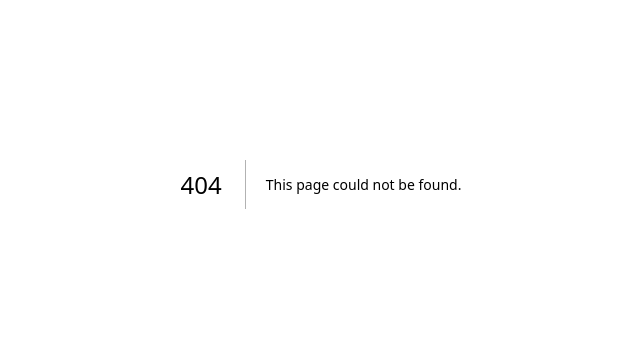
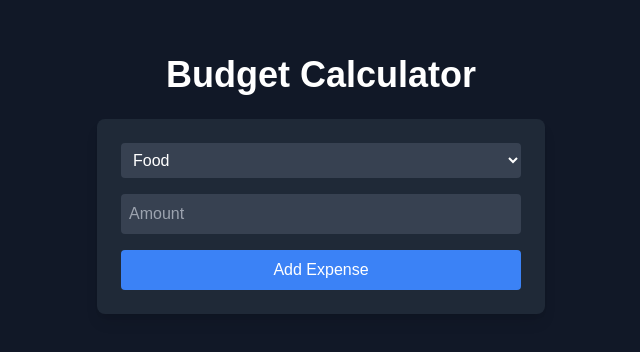
Before and after one commit to ShauryaRawat27/Tripling, a Next.js app: page /BudgetCalculator in a window 1280 px wide. Before the commit this address had no page. Shown: the part 216-568 px from the top of the page, without its empty margins (319-959 px from the left). Built offline with nearby package versions, Linux system fonts and the light colour scheme.

Commit message:
Budget Calculator

```diff
--- /dev/null
+++ b/src/app/BudgetCalculator/page.js
@@ -0,0 +1,96 @@
+"use client";
+import { useState } from "react";
+import { PieChart, Pie, Cell, Tooltip, ResponsiveContainer } from "recharts";
+
+const BudgetCalculator = () => {
+  const [budgetItems, setBudgetItems] = useState([]);
+  const [category, setCategory] = useState("Food");
+  const [amount, setAmount] = useState("");
+
+  const CATEGORIES = ["Food", "Transport", "Miscellaneous", "Entertainment", "Shopping"];
+  const COLORS = ["#0088FE", "#00C49F", "#FFBB28", "#FF8042", "#A28CFF"];
+
+  const handleAddExpense = () => {
+    if (!amount.trim()) return;
+
+    const updatedBudget = [...budgetItems];
+    const existingCategory = updatedBudget.find((item) => item.category === category);
+
+    if (existingCategory) {
+      // If category exists, update its amount
+      existingCategory.amount += Number(amount);
+    } else {
+      // If category is new, add it to the array
+      updatedBudget.push({ category, amount: Number(amount) });
+    }
+
+    setBudgetItems(updatedBudget);
+    setAmount("");
+  };
+
+  return (
+    <div className="min-h-screen flex flex-col items-center justify-center bg-gray-900 text-white p-6">
+      <h1 className="text-4xl font-bold mb-6">Budget Calculator</h1>
+
+      <div className="bg-gray-800 p-6 rounded-lg shadow-lg w-full max-w-md">
+        {/* Category Dropdown */}
+        <select
+          className="w-full p-2 mb-4 rounded bg-gray-700 text-white"
+          value={category}
+          onChange={(e) => setCategory(e.target.value)}
+        >
+          {CATEGORIES.map((cat) => (
+            <option key={cat} value={cat}>
+              {cat}
+            </option>
+          ))}
+        </select>
+
+        {/* Amount Input */}
+        <input
+          type="number"
+          placeholder="Amount"
+          className="w-full p-2 mb-4 rounded bg-gray-700 text-white"
+          value={amount}
+          onChange={(e) => setAmount(e.target.value)}
+        />
+
+        {/* Add Expense Button */}
+        <button
+          className="w-full bg-blue-500 p-2 rounded hover:bg-blue-600"
+          onClick={handleAddExpense}
+        >
+          Add Expense
+        </button>
+      </div>
+
+      {/* Pie Chart */}
+      {budgetItems.length > 0 && (
+        <div className="mt-8 w-full max-w-lg">
+          <h2 className="text-xl font-semibold mb-4">Budget Breakdown</h2>
+          <ResponsiveContainer width="100%" height={300}>
+            <PieChart>
+              <Pie
+                data={budgetItems}
+                dataKey="amount"
+                nameKey="category"
+                cx="50%"
+                cy="50%"
+                outerRadius={100}
+                fill="#8884d8"
+                label
+              >
+                {budgetItems.map((item, index) => (
+                  <Cell key={`cell-${index}`} fill={COLORS[CATEGORIES.indexOf(item.category) % COLORS.length]} />
+                ))}
+              </Pie>
+              <Tooltip />
+            </PieChart>
+          </ResponsiveContainer>
+        </div>
+      )}
+    </div>
+  );
+};
+
+export default BudgetCalculator;
--- a/src/components/landingPage.js
+++ b/src/components/landingPage.js
@@ -17,6 +17,7 @@ const TravelSearch = () => {
     if (!searchTerm.trim()) return; // Prevent empty searches
     router.push(`/TouristPlaces?place=${encodeURIComponent(searchTerm)}`);
   };
+
 
   return (
     <main className="fixed inset-0 w-full h-full overflow-hidden">
@@ -57,8 +58,9 @@ const TravelSearch = () => {
           <button className="text-white border border-white/30 px-6 py-2 rounded-full hover:bg-white/10">
             Travel Packages
           </button>
-          <button className="text-white border border-white/30 px-6 py-2 rounded-full hover:bg-white/10">
-            Transportation
+          <button className="text-white border border-white/30 px-6 py-2 rounded-full hover:bg-white/10"
+          onClick={() => router.push("/BudgetCalculator")}>
+            Budget Calculator
           </button>
         </div>
       </div>
```
